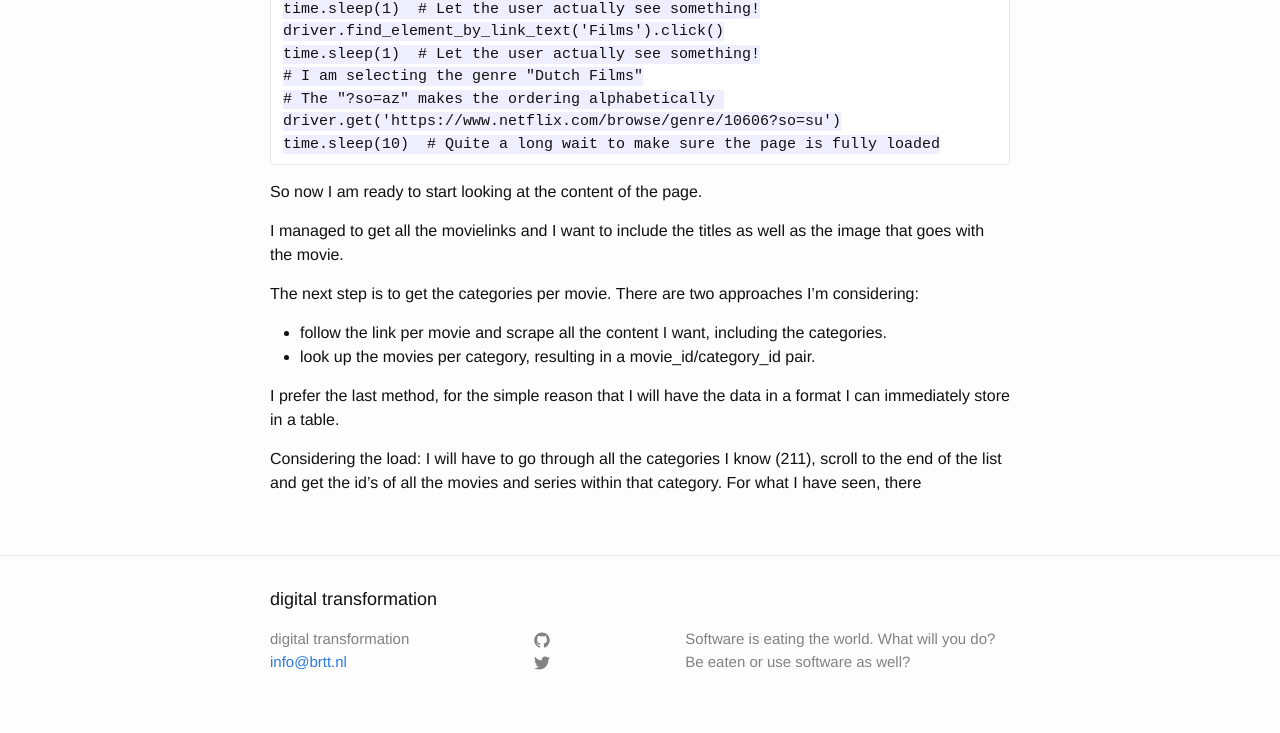
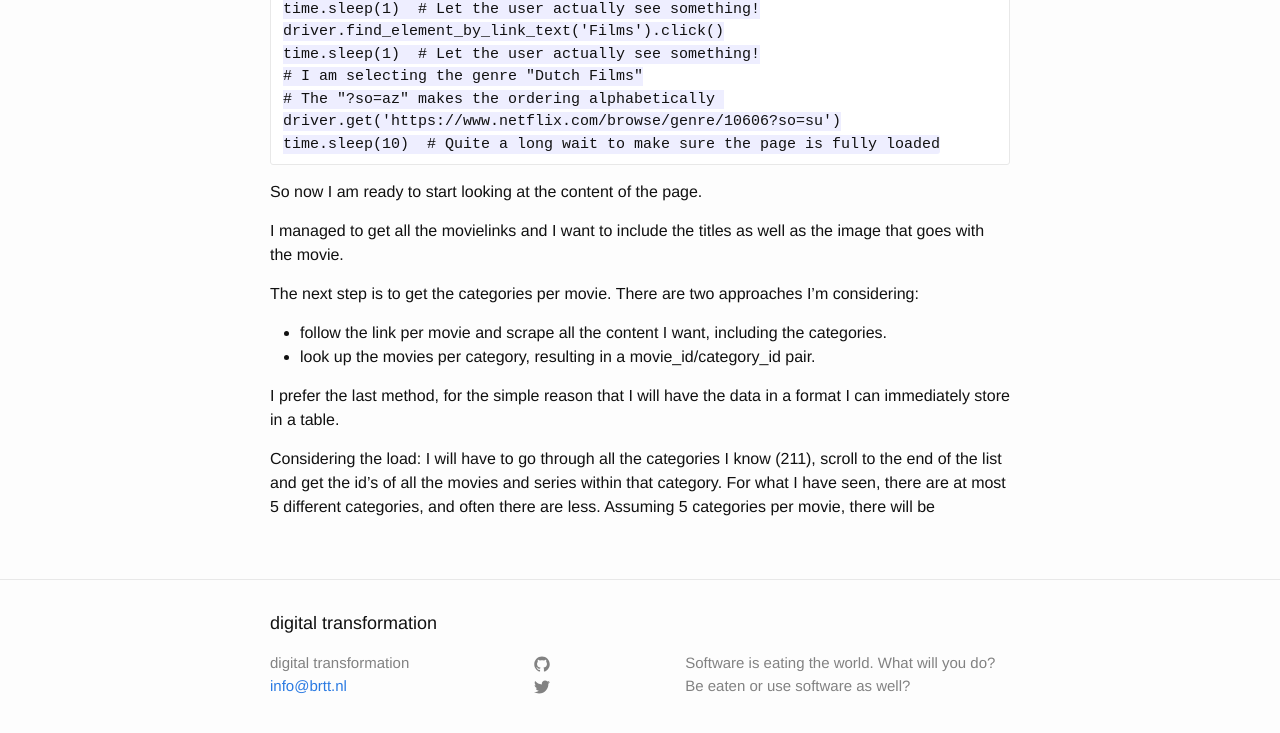
Before and after one commit to wijnandb/wijnandb.github.io, a Jekyll site: the page built from _posts/2020-4-20-scraping-websites.md, in a window 1280 px wide and 900 px high, scrolled down 668 px. Shown: the top 733 px of the window. Built offline with Jekyll 4.4.1, drawn with Linux system fonts in a browser that asks for light colours; our own code applies the rules of GitHub Pages for plain Markdown files.

Commit message:
_posts/2020-4-20-scraping-websites.md updated from https://stackedit.io/

```diff
--- a/_posts/2020-4-20-scraping-websites.md
+++ b/_posts/2020-4-20-scraping-websites.md
@@ -43,10 +43,10 @@ The next step is to get the categories per movie. There are two approaches I'm c
 
 I prefer the last method, for the simple reason that I will have the data in a format I can immediately store in a table.
 
-Considering the load: I will have to go through all the categories I know (211), scroll to the end of the list and get the id's of all the movies and series within that category. For what I have seen, there
+Considering the load: I will have to go through all the categories I know (211), scroll to the end of the list and get the id's of all the movies and series within that category. For what I have seen, there are at most 5 different categories, and often there are less. Assuming 5 categories per movie, there will be
 <!--stackedit_data:
-eyJoaXN0b3J5IjpbLTY5OTM4MTU2NSwtMTk4MDkxMjQwLC0xMj
-U5MzA0Njc1LDE3NDM4ODMyNDcsLTgyNTU3MDczNSwxNzY2NzAy
-MzcxLC0xMTQ5NDU4MzUzLDQ1MTYzODkyNCwtMTE2Nzg0MTM2OV
-19
+eyJoaXN0b3J5IjpbLTEzMTIzNDM3ODEsLTY5OTM4MTU2NSwtMT
+k4MDkxMjQwLC0xMjU5MzA0Njc1LDE3NDM4ODMyNDcsLTgyNTU3
+MDczNSwxNzY2NzAyMzcxLC0xMTQ5NDU4MzUzLDQ1MTYzODkyNC
+wtMTE2Nzg0MTM2OV19
 -->
```
